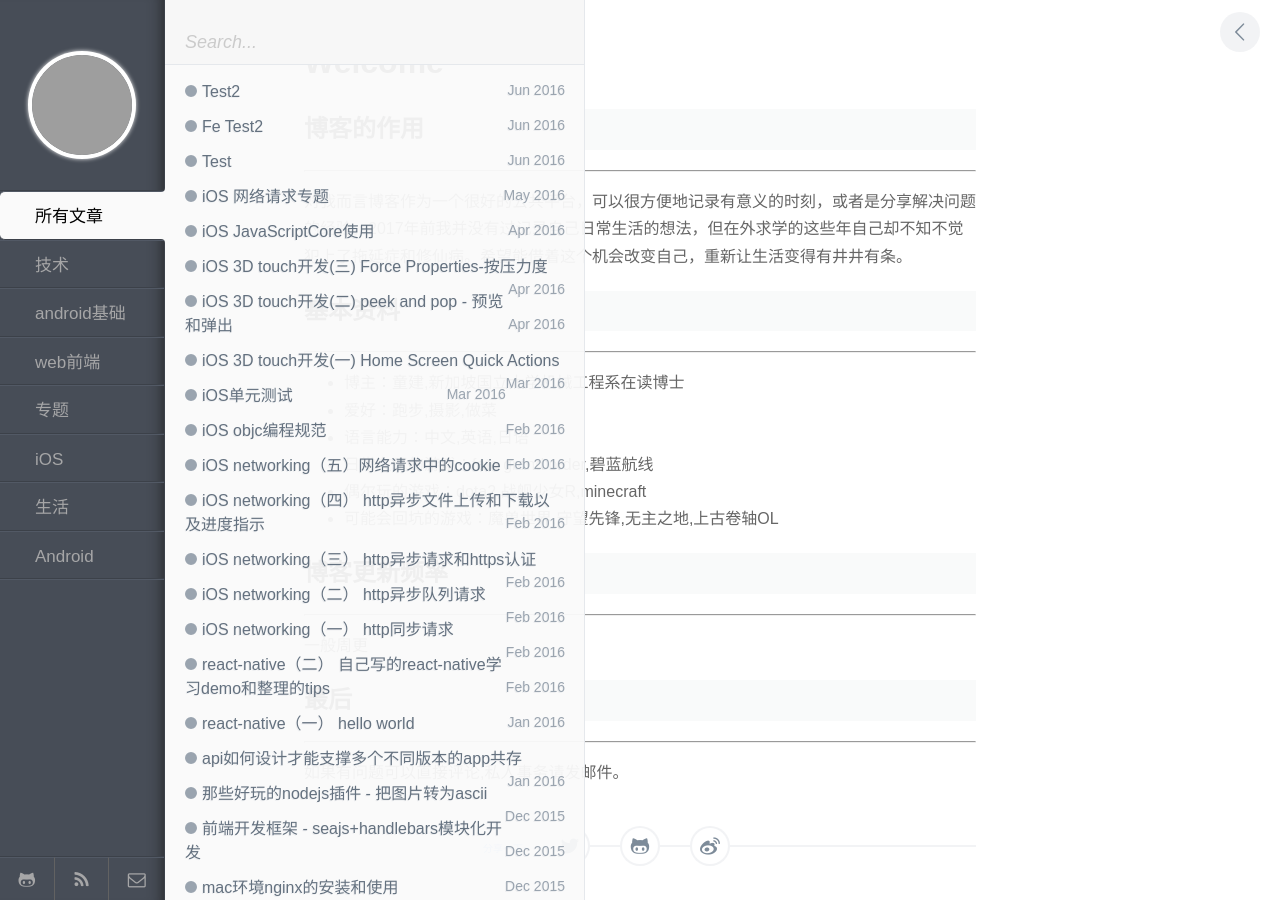
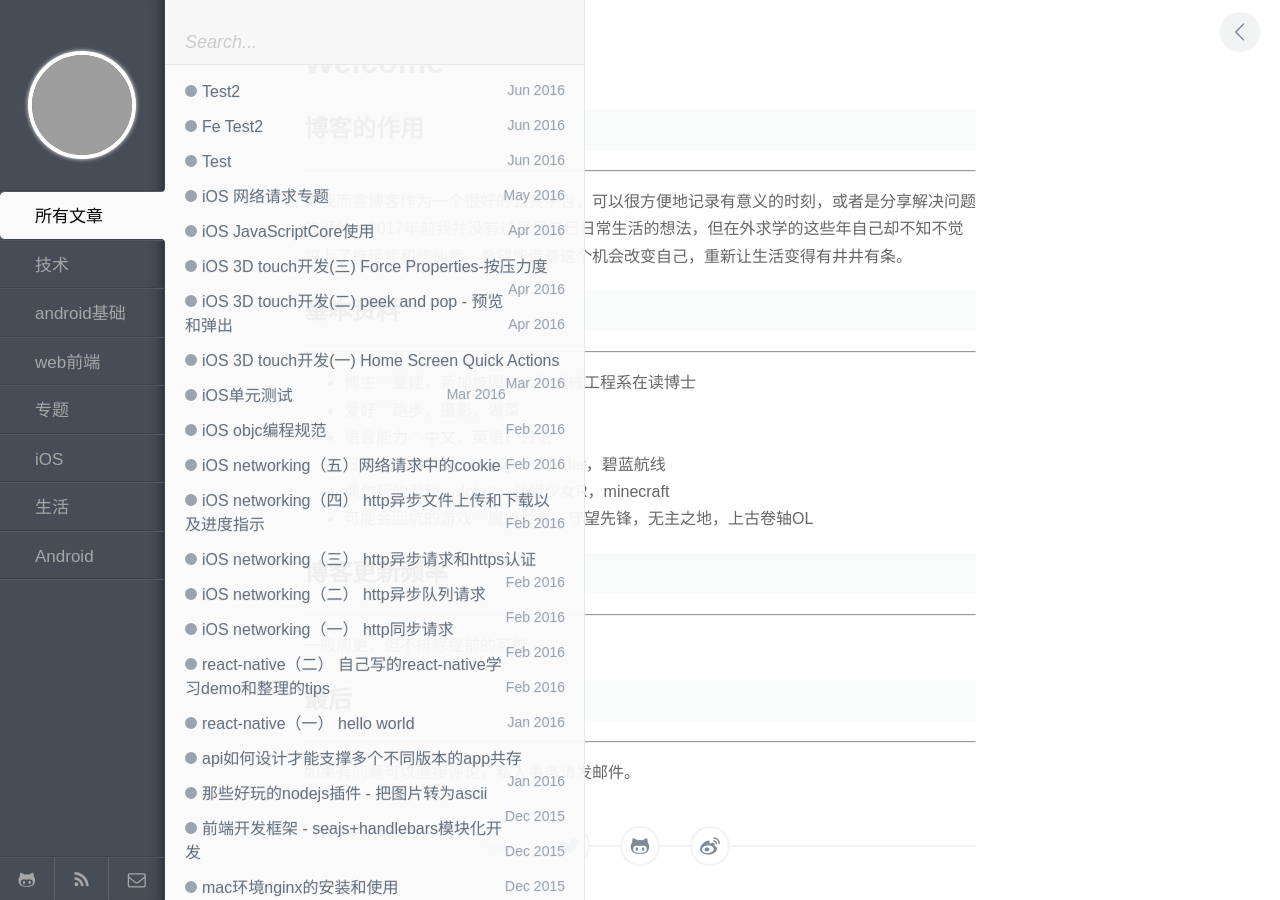
Before and after one commit to jaytong90/Blog, a Jekyll site: the page built from index.md, in a window 1280 px wide. Built offline with Jekyll 4.4.1, drawn with Linux system fonts in a browser that asks for light colours; comment, search, counter and statistics services are not loaded; grey boxes are pictures that could not be loaded.

Commit message:
Update index.md

```diff
--- a/index.md
+++ b/index.md
@@ -4,27 +4,27 @@ title: Welcome
 ---
 
 ## 博客的作用
-----
+---
 
 对我而言博客作为一个很好的公共平台，可以很方便地记录有意义的时刻，或者是分享解决问题的经验。2017年前我并没有过记录自己日常生活的想法，但在外求学的这些年自己却不知不觉犯上了拖延症和修仙病。希望能借着这个机会改变自己，重新让生活变得有井井有条。
 
 ## 基本资料
-----
+---
 
--  博主：童建,新加坡国立大学机械工程系在读博士
--  爱好：跑步,摄影,做菜
--  语言能力：中文,英语,日语
--  日常在玩的游戏：fate grand order,碧蓝航线
--  偶尔玩的游戏：dota2,战舰少女R,minecraft
--  可能会回坑的游戏：魔兽世界,守望先锋,无主之地,上古卷轴OL
+-  博主：童建，新加坡国立大学机械工程系在读博士
+-  爱好：跑步，摄影，做菜
+-  语言能力：中文，英语，日语
+-  日常在玩的游戏：fate grand order，碧蓝航线
+-  偶尔玩的游戏：dota2，战舰少女R，minecraft
+-  可能会回坑的游戏：魔兽世界，守望先锋，无主之地，上古卷轴OL
 
 ## 博客更新频率
 ---
 
-一般周更
+一般周更，但不排除提前的可能
 
 
 ## 最后
 ---
 
-如果有问题可以直接评论,私人事务请发邮件。
+如果有问题可以直接评论，私人事务请发邮件。
```
